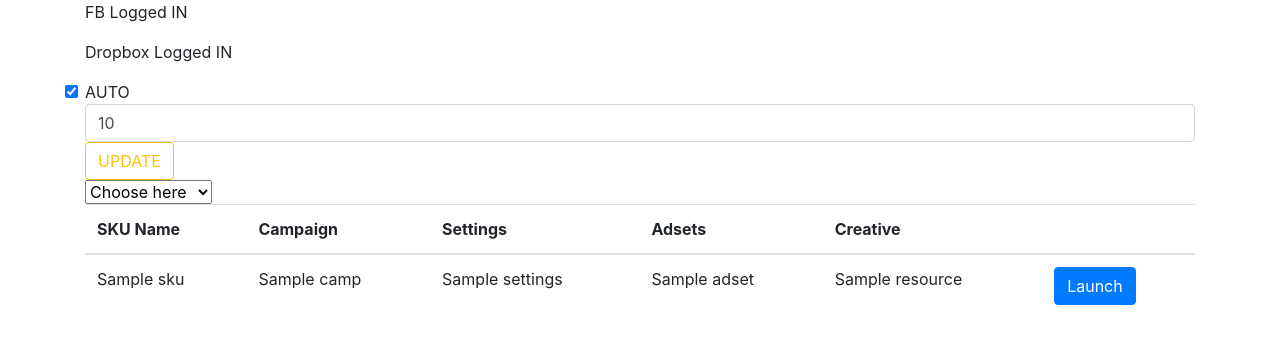
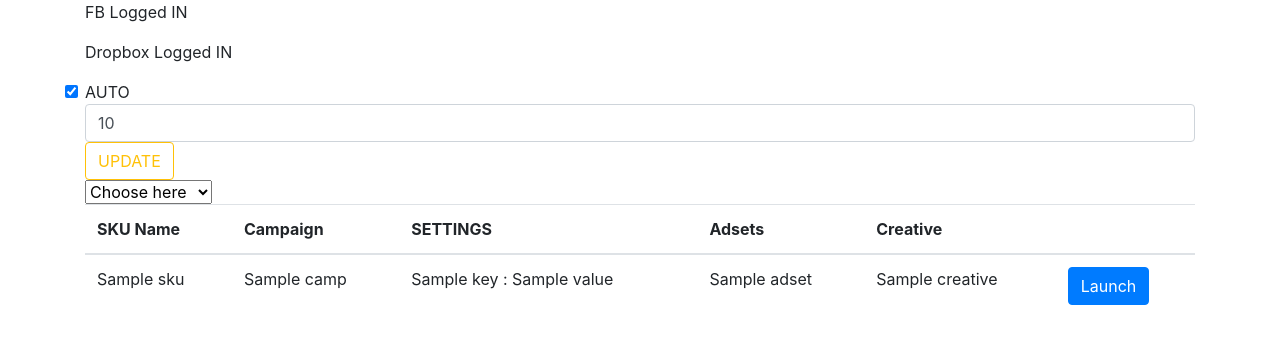
Before and after one commit to Gurcharansingh5/Apphubs, a Flask app: template website/templates/home.html in a window 1280 px wide. Shown: the part 56-400 px from the top of the page. Run offline with Flask 2, Linux system fonts and the light colour scheme; data comes from the database, SQL or seed files in the repository; the template is opened without the code that fills it: values that come from a table or form of the project are taken from there, most other values are stand-ins (such as "Sample title", 1, 10 or a date in 2020); some libraries are stand-ins or nearby versions.

Commit message:
design update

```diff
--- a/website/templates/home.html
+++ b/website/templates/home.html
@@ -37,7 +37,7 @@
         <tr>
           <th scope="col">SKU Name</th>
           <th scope="col">Campaign</th>
-          <th scope="col">Settings</th>
+          <th scope="col">SETTINGS</th>
           <th scope="col">Adsets</th>
           <th scope="col">Creative</th>
           <th scope="col"></th>
@@ -56,7 +56,11 @@
               </td>
 
               <td>
-                {{row.settings}}
+                {% for key,value in row.settings.items() %}
+                  {{key}} : {{value}}
+              </br>
+                {% endfor %}
+
               </td>
 
               <td>
@@ -68,8 +72,9 @@
 
               <td>
                 {% for ad in row.ads %}
-                  {{ad.resource}}
-                  <br>
+                  {% for creative in ad.resource %}
+                    {{creative}}<br>
+                  {% endfor %}
                 {% endfor %}
               </td>
 
```
Also changed, not shown: website/functionality.py (+5 -2 lines).
